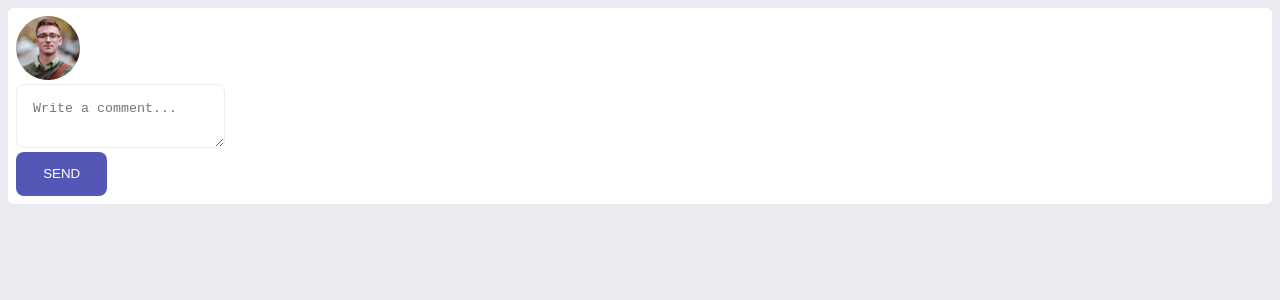
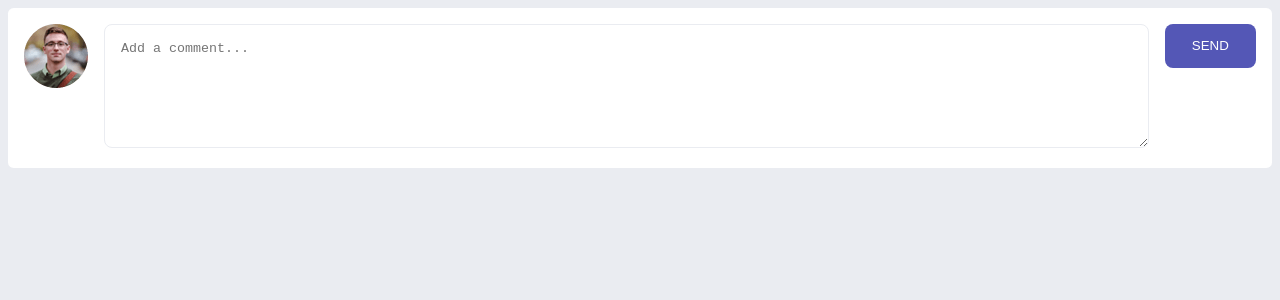
Before and after one commit to kevbradwick/frontendmentor-v2, a SvelteKit app: page /interactive-comments in a window 1280 px wide. Shown: the top 300 px of the page. Built offline with nearby package versions, Linux system fonts and the light colour scheme.

Commit message:
finished with comment input

```diff
--- a/src/components/interactive-comments/CommentInput.svelte
+++ b/src/components/interactive-comments/CommentInput.svelte
@@ -4,6 +4,16 @@
 </script>
 
 <div class="container">
+
+  <div class="comment-body">
+    <textarea
+      class="comment-input"
+      placeholder="Add a comment..."
+      rows="6"
+      bind:value={comment}
+    ></textarea>
+  </div>
+
   <div class="comment-author">
     <picture>
       <source
@@ -18,14 +28,6 @@
     <img src={`/interactive-comments/images/avatars/image-${authorName}.png`} alt="Author" />
   </div>
 
-  <div class="comment-body">
-    <textarea
-      class="comment-input"
-      placeholder="Write a comment..."
-      bind:value={comment}
-    ></textarea>
-  </div>
-
   <div class="comment-actions">
     <button type="submit">send</button>
   </div>
@@ -33,9 +35,19 @@
 
 <style type="text/css">
   .container {
+    display: flex;
+    flex-wrap: wrap;
+    gap: 1rem;
+    justify-content: space-between;
+    align-items: center;
     background-color: var(--white);
     border-radius: 0.35rem;
-    padding: 0.5rem;
+    padding: 1rem;
+  }
+
+  .comment-body {
+    flex: 1;
+    flex-basis: 100%;
   }
 
   textarea {
@@ -44,6 +56,12 @@
     border: 1px solid var(--light-gray);
     padding: 1rem;
     color: var(--gray-blue);
+    width: 100%;
+  }
+
+  textarea:focus {
+    outline: none;
+    border-color: var(--moderate-blue);
   }
 
   button {
@@ -54,4 +72,23 @@
     border-radius: 0.5rem;
     text-transform: uppercase;
   }
+
+  @media screen and (min-width: 768px) {
+    .container {
+      align-items: start;
+    }
+
+    .comment-author {
+      order: 1;
+    }
+
+    .comment-body {
+      flex-basis: auto;
+      order: 2;
+    }
+
+    .comment-actions {
+      order: 3;
+    }
+  }
 </style>
```
